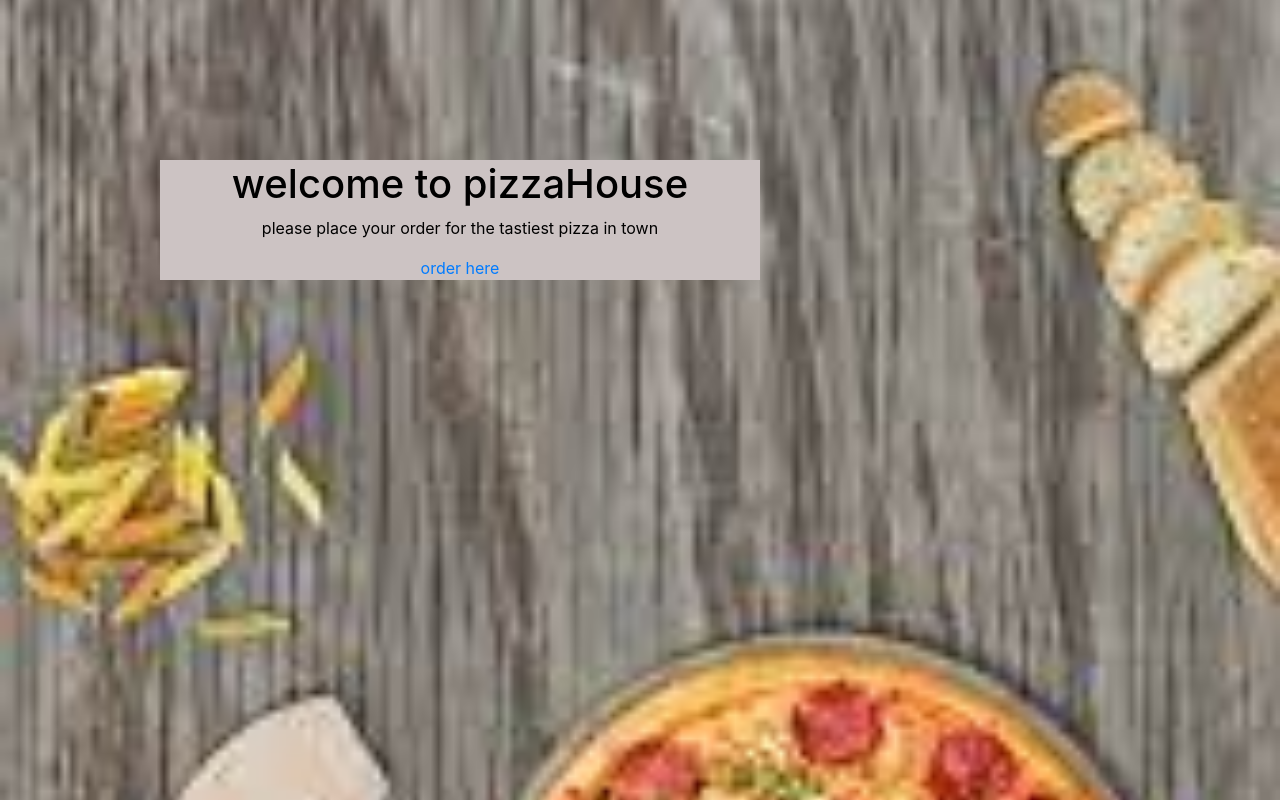
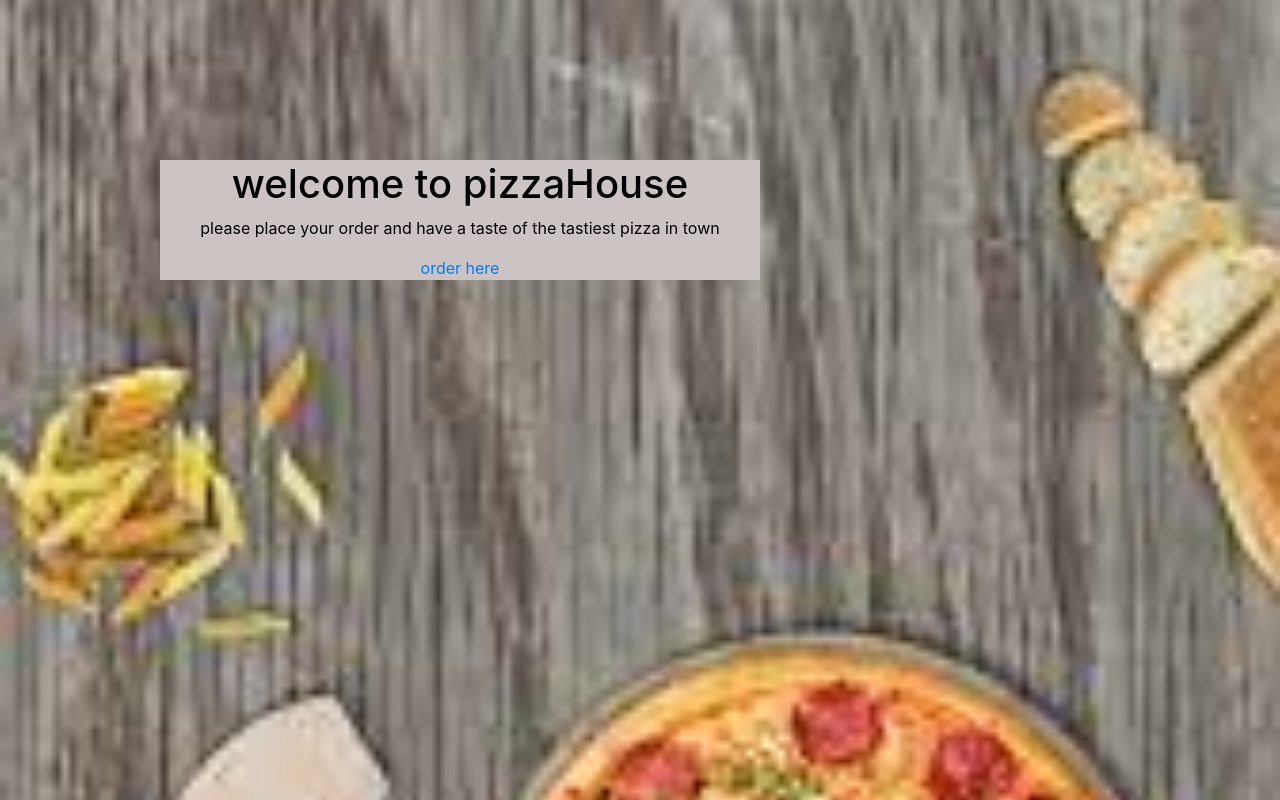
Before and after one commit to najmah2muhudin/pizzahouse, a plain HTML site: page front.html in a window 1280 px wide. Drawn offline with nearby package versions, Linux system fonts and the light colour scheme.

Commit message:
add homepage

```diff
--- a/front.html
+++ b/front.html
@@ -12,7 +12,7 @@
 <body>
     <div id="front">
     <h1>welcome to pizzaHouse</h1>
-    <p>please place your order for the tastiest pizza in town</p>
+    <p>please place your order and have a taste of the tastiest pizza in town</p>
     <a href="index.html">order here</a>
 </div>
 
```
